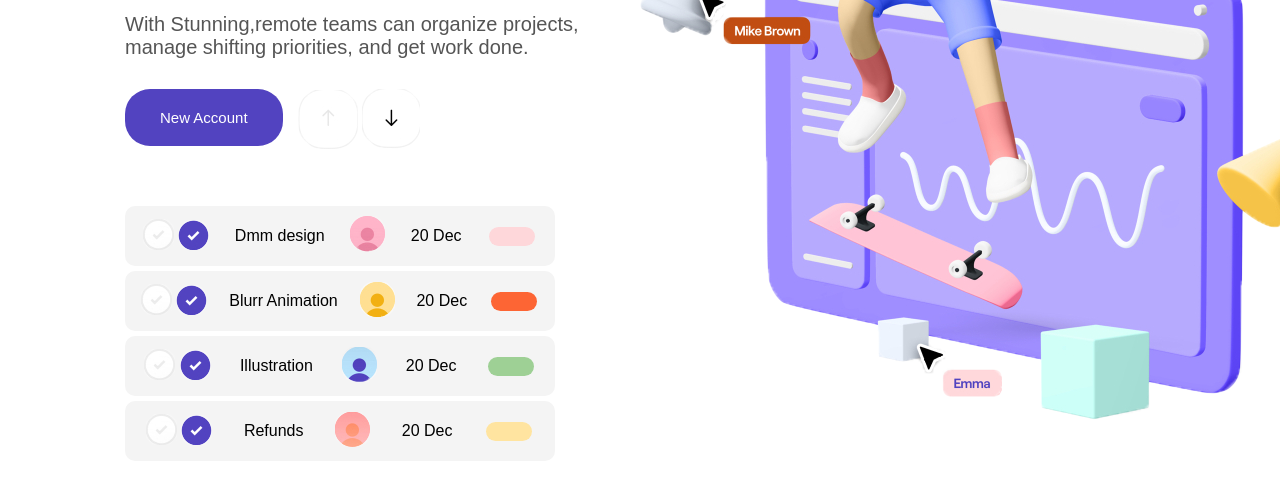
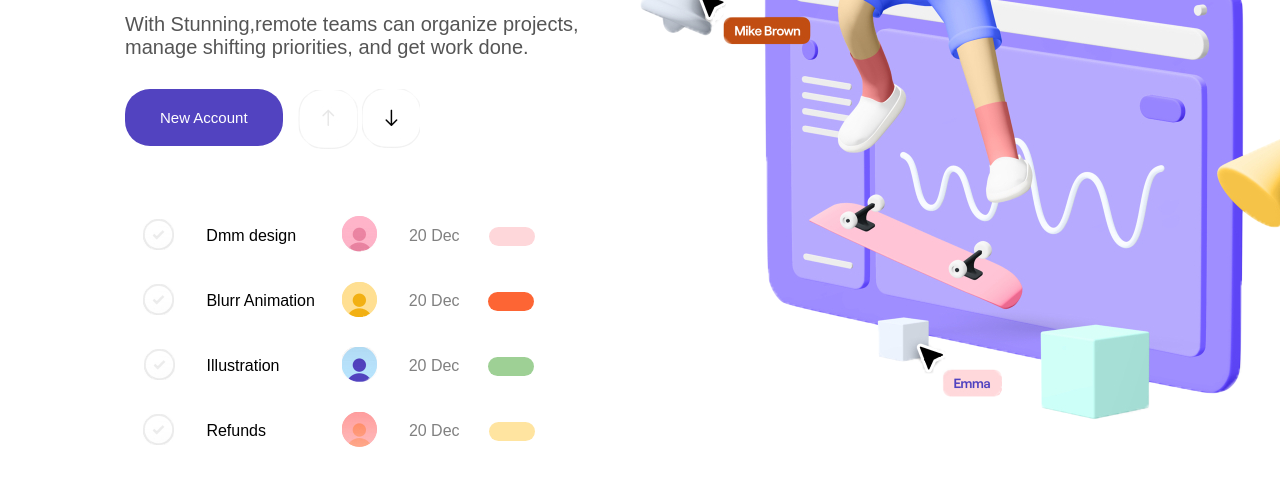
Before and after one commit to RahulB143/stunning-landing-page1, a plain HTML site: page index.html in a window 1280 px wide. Shown: the part 409-894 px from the top of the page. Drawn offline with Linux system fonts and the light colour scheme.

Commit message:
Update css

```diff
--- a/style.css
+++ b/style.css
@@ -152,7 +152,7 @@
     cursor: pointer;
     margin-left: 100px;
     }
-    .image {
+/*     .image {
     position: relative;
     display: inline;
     }
@@ -176,6 +176,64 @@
     box-shadow: 5px 5px 10px gray;
 
     }
+ */
+
+#name1{
+        margin-right: 19px;
+        font-weight: 530;
+    }
+    #name2{
+        margin-left: 5px;
+        font-weight: 530;
+    }
+    #name3{
+        margin-right: 15px;
+        font-weight: 530;
+    }
+    #name4{
+        margin-right: 24px;
+        font-weight: 530;
+    }
+    .name5{
+        color: gray;
+    }
+
+    #gray{
+        margin-right: 5px;
+    }
+    #user1{
+        margin-right: 5px;
+    }
+    #user2{
+        margin-right: 5px;
+    }
+    #user3{
+        margin-right: 5px;
+        margin-left: 20px;
+    }
+    #user4{
+        margin-right: 5px;
+        margin-left: 25px;
+    }
+    #gray1{
+        margin-right: 5px;
+    }
+
+    #card:hover{
+        background: white;
+        box-shadow: 5px 5px 10px gray;
+
+    }
+    #blueTick{
+        display: none;
+    }
+    #card:hover .grayTick{
+display: none;
+}
+
+#card:hover #blueTick{
+display: block;
+}
 
     #style1 {
     -webkit-appearance: none;
```
